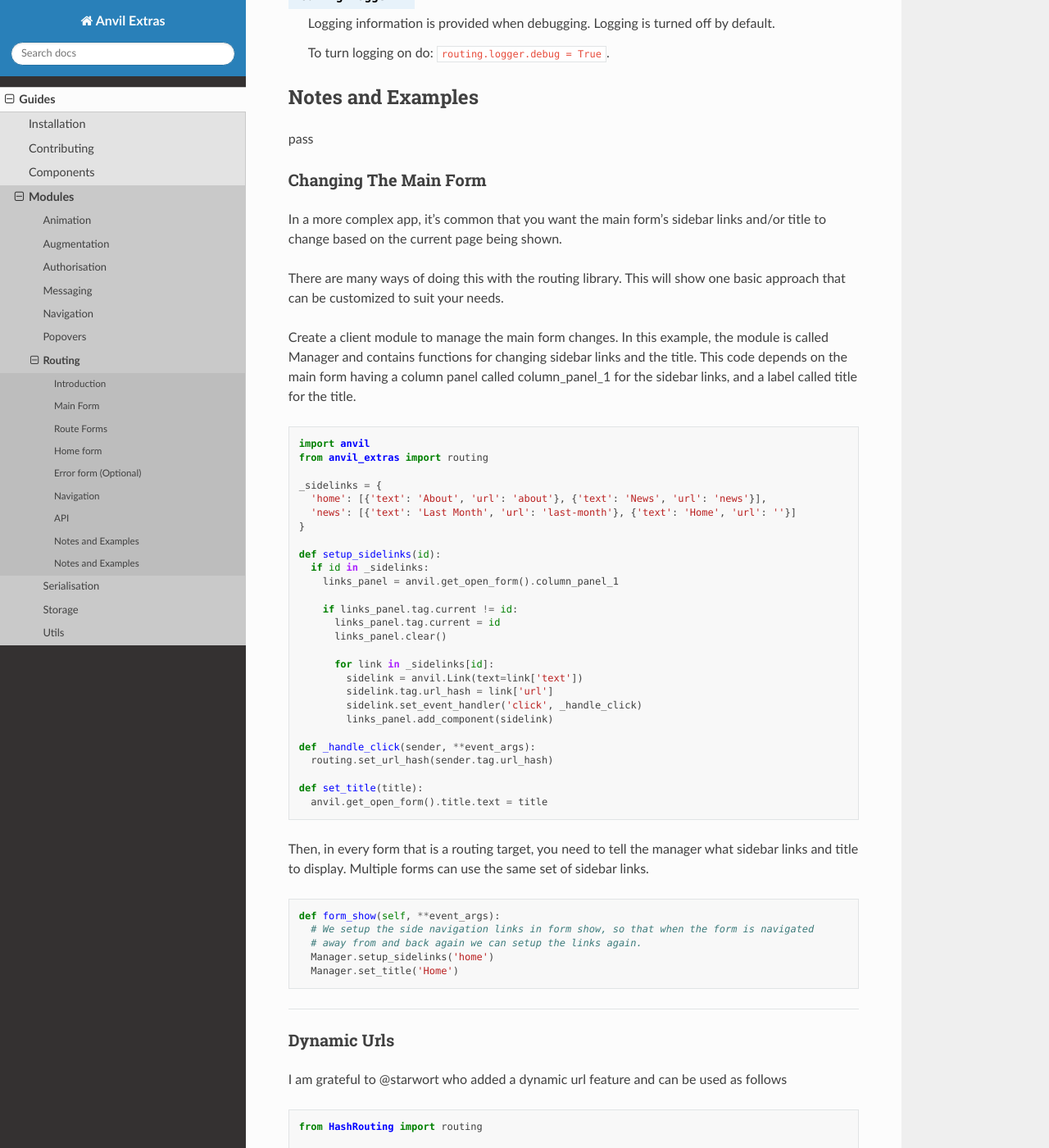
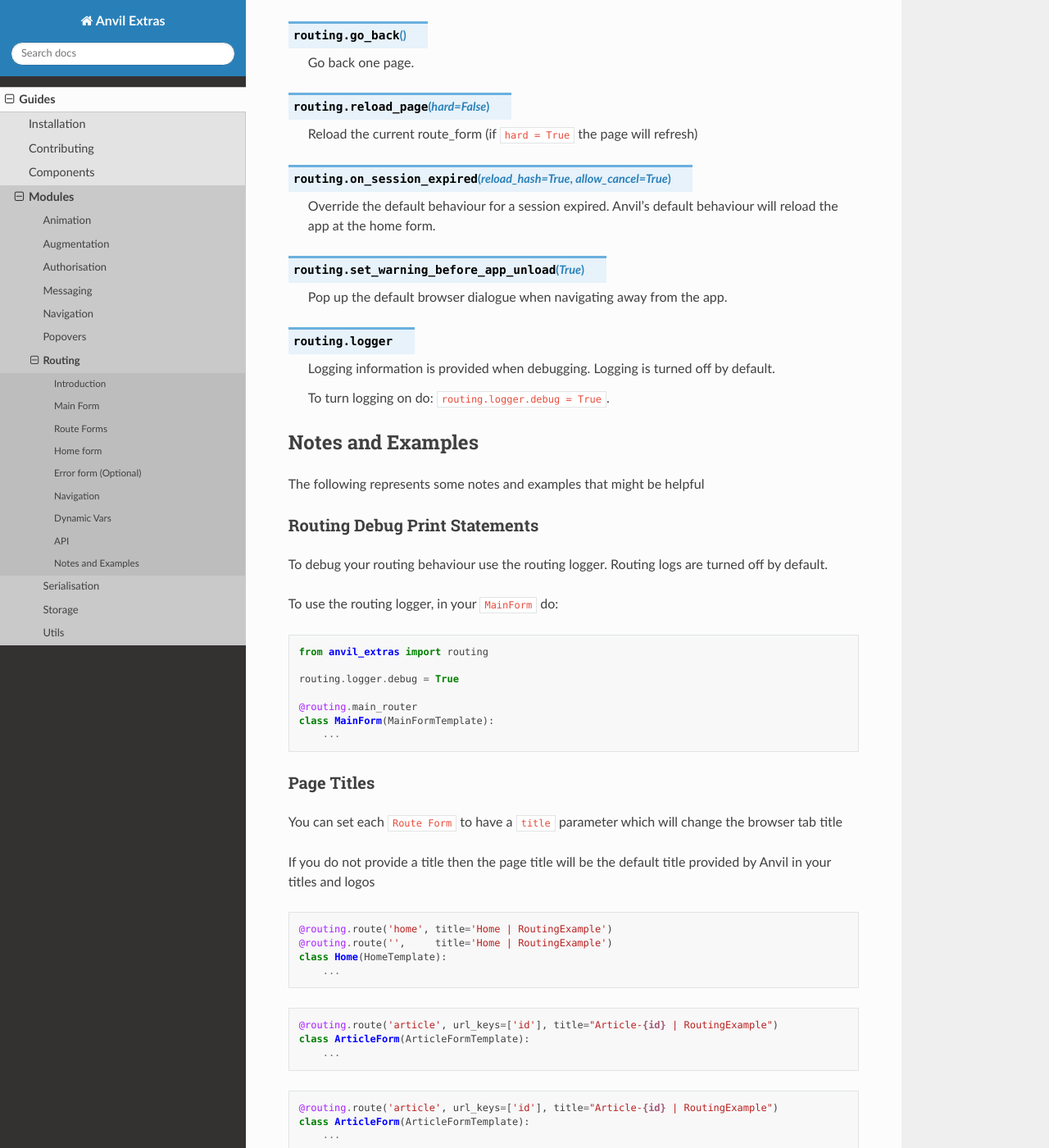
Before and after one commit to anvilistas/anvil-extras, a Sphinx documentation site: the page built from docs/guides/modules/routing.rst, in a window 1280 px wide and 1400 px high, scrolled down 6675 px. Shown: the whole window at 82% size. Built offline with Sphinx 7.4.7 and the Read the Docs theme 2.0.0, drawn with Linux system fonts in a browser that asks for light colours; some of the changed text lies outside the part shown.

Commit message:
routing docs: some moving about of content

```diff
--- a/docs/guides/modules/routing.rst
+++ b/docs/guides/modules/routing.rst
@@ -13,7 +13,7 @@
 Introduction
 ------------
 
-An Anvil app is a Single Page app. When the user navigates through the app pages the URL does not change.
+An Anvil app is a single page app. When the user navigates through the app's pages the URL does not change.
 The part of the URL before the `#` is used by the server to identify the app.
 The part following the `#`, is never sent to the server, and used only by the browser.
 
@@ -79,8 +79,8 @@
 
     from anvil_extras import routing
 
-    @routing.route('article', url_keys=['id']) class
-    ArticleForm(ArticleFormTemplate):
+    @routing.route('article', url_keys=['id'])
+    class ArticleForm(ArticleFormTemplate):
         ...
 
 
@@ -179,6 +179,30 @@
 
 
 ``routing.set_url_hash`` - has some additional kwargs that can be passed - some examples below.
+
+--------------
+
+Dynamic Vars
+------------
+
+An alternative to a query string is to include a dynamic URL hash.
+The dynamic variables inside the URL pattern will be included in the ``dynamic_vars`` attribute.
+
+.. code:: python
+
+    from anvil_extras import routing
+
+    @routing.route("article/{id}")
+    class ArticleForm(ArticleFormTemplate):
+        ...
+
+You can then check the ``id`` using:
+
+.. code:: python
+
+        print(self.dynamic_vars) # {'id': 3}
+        print(self.dynamic_vars['id']) # 3
+
 
 --------------
 
@@ -348,7 +372,153 @@
 Notes and Examples
 ------------------
 
-pass
+The following represents some notes and examples that might be helpful
+
+
+Routing Debug Print Statements
+******************************
+
+To debug your routing behaviour use the routing logger.
+Routing logs are turned off by default.
+
+To use the routing logger, in your ``MainForm`` do:
+
+.. code:: python
+
+    from anvil_extras import routing
+
+    routing.logger.debug = True
+
+    @routing.main_router
+    class MainForm(MainFormTemplate):
+        ...
+
+
+Page Titles
+***********
+
+You can set each ``Route Form`` to have a ``title`` parameter which will
+change the browser tab title
+
+If you do not provide a title then the page title will be the default
+title provided by Anvil in your titles and logos
+
+.. code:: python
+
+    @routing.route('home', title='Home | RoutingExample')
+    @routing.route('',     title='Home | RoutingExample')
+    class Home(HomeTemplate):
+        ...
+
+.. code:: python
+
+    @routing.route('article', url_keys=['id'], title="Article-{id} | RoutingExample")
+    class ArticleForm(ArticleFormTemplate):
+        ...
+
+.. code:: python
+
+    @routing.route('article', url_keys=['id'], title="Article-{id} | RoutingExample")
+    class ArticleForm(ArticleFormTemplate):
+        ...
+
+.. code:: python
+
+    @routing.route('article/{id}', title='Article | {id}')
+    class ArticleForm(ArticleFormTemplate):
+        ...
+
+
+-  Think ``f strings`` without the f
+-  Anything in curly braces should be an item from ``url_keys`` or a variable in the ``url_pattern``.
+
+You can also dynamically set the page title,
+for example, to values loaded from the database.
+
+.. code:: python
+
+    from anvil.js.window import document
+
+    @routing.route('article', url_keys=['id'])
+    class ArticleForm(ArticleFormTemplate):
+      def __init__(self, **properties):
+        self.item = anvil.server.call('get_article', article_id=self.url_dict['id'])
+        document.title = f"{self.item['title']} | RoutingExample'"
+
+        self.init_components(**properties)
+
+
+
+Full Width Rows
+***************
+
+You can set a ``Route Form`` to load as a ``full_width_row`` by setting
+the ``full_width_row`` parameter to ``True``.
+
+.. code:: python
+
+    @routing.route('home', title='Home', full_width_row=True)
+    class Home(HomeTemplate):
+        ...
+
+
+Multiple Route Decorators
+*************************
+
+It is possible to define optional parameters by adding multiple
+decorators, e.g. one with and one without the key. Here is an example
+that allows to use the ``home page`` with the default empty string and
+with one optional ``search`` parameter:
+
+.. code:: python
+
+    @routing.route('')
+    @routing.route('', url_keys=['search'])
+    class Form1(Form1Template):
+      def __init__(self, **properties):
+        self.init_components(**properties)
+        self.search_terms.text = self.url_dict.get('search', '')
+
+Perhaps your form displays a different ``item`` depending on the
+``url_pattern``/``url_hash``:
+
+.. code:: python
+
+    @routing.route('articles')
+    @routing.route('blogposts')
+    class ListItems(ListItemsTemplate):
+      def __init__(self, **properties):
+        self.init_components(**properties)
+        self.item = anvil.server.call(f'get_{self.url_pattern}')  # self.url_pattern is provided by the routing module
+
+
+Form Arguments
+**************
+
+It's usually better to avoid required named arguments for a Form.
+Something like this is not allowed:
+
+.. code:: python
+
+    @routing.route('form1', url_keys=['key1'])
+    class Form1(Form1Template):
+      def __init__(self, key1, **properties):
+
+All the parameters listed in ``url_keys`` are required, and the rule is
+enforced by the routing module. If the ``Route Form`` has required
+``url_keys`` then the routing module will provide a ``url_dict`` with
+the parameters from the ``url_hash``.
+
+This is the correct way:
+
+.. code:: python
+
+    @routing.route('form1', url_keys=['key1'])
+    class Form1(Form1Template):
+      def __init__(self, **properties):
+        key1 = self.url_dict['key1']  #routing provides self.url_dict
+
+
 
 
 Changing The Main Form
@@ -408,73 +578,7 @@
         Manager.setup_sidelinks('home')
         Manager.set_title('Home')
 
---------------
 
-Dynamic Urls
-************
-
-I am grateful to @starwort who added a dynamic url feature and can be
-used as follows
-
-.. code:: python
-
-    from HashRouting import routing
-
-    @routing.route('article/{id}')
-    class ArticleForm(ArticleFormTemplate):
-
-You can then check the ``id`` using:
-
-.. code:: python
-
-        print(self.dynamic_vars) # {'id': 3}
-        print(self.dynamic_vars['id']) # 3
-
-`Page Titles <#page-titles>`__ should work the same way with
-``dynamic_vars`` as they do with the ``url_dict``
-
-.. code:: python
-
-    from HashRouting import routing
-
-    @routing.route('article/{id}', title='Article | {id}')
-    class ArticleForm(ArticleFormTemplate):
-
-
---------------
-
-Notes and Examples
-------------------
-
-The following represents some notes and examples that might be helpful
-
-Form Arguments
-**************
-
-``Form`` ``__init__`` methods cannot have required named arguments.
-Something like this is not allowed:
-
-.. code:: python
-
-    @routing.route('form1', url_keys=['key1'])
-    class Form1(Form1Template):
-      def __init__(self, key1, **properties):
-
-All the parameters listed in ``url_keys`` are required, and the rule is
-enforced by the routing module. If the ``Route Form`` has required
-``url_keys`` then the routing module will provide a ``url_dict`` with
-the parameters from the ``url_hash``.
-
-This is the correct way:
-
-.. code:: python
-
-    @routing.route('form1', url_keys=['key1'])
-    class Form1(Form1Template):
-      def __init__(self, **properties):
-        key1 = self.url_dict['key1']  #routing provides self.url_dict
-
---------------
 
 Security
 ********
@@ -492,36 +596,6 @@
 
 --------------
 
-Multiple Route Decorators
-*************************
-
-It is possible to define optional parameters by adding multiple
-decorators, e.g. one with and one without the key. Here is an example
-that allows to use the ``home page`` with the default empty string and
-with one optional ``search`` parameter:
-
-.. code:: python
-
-    @routing.route('')
-    @routing.route('', url_keys=['search'])
-    class Form1(Form1Template):
-      def __init__(self, **properties):
-        self.init_components(**properties)
-        self.search_terms.text = self.url_dict.get('search', '')
-
-Perhaps your form displays a different ``item`` depending on the
-``url_pattern``/``url_hash``:
-
-.. code:: python
-
-    @routing.route('articles')
-    @routing.route('blogposts')
-    class ListItems(ListItemsTemplate):
-      def __init__(self, **properties):
-        self.init_components(**properties)
-        self.item = anvil.server.call(f'get_{self.url_pattern}')  # self.url_pattern is provided by the routing module
-
---------------
 
 Navigation Techniques
 *********************
@@ -607,60 +681,6 @@
 
 --------------
 
-Page Titles
-***********
-
-You can set each ``Route Form`` to have a ``title`` parameter which will
-change the page title
-
-If you do not provide a title then the page title will be the default
-title provided by Anvil in your titles and logos
-
-**Examples**:
-
-.. code:: python
-
-    @routing.route('home', title='Home | RoutingExample')
-    @routing.route('',     title='Home | RoutingExample')
-    class Home(HomeTemplate):
-
-.. code:: python
-
-    @routing.route('article', url_keys=['id'], title="Article-{id} | RoutingExample")
-    class ArticleForm(ArticleFormTemplate):
-
--  Think ``f strings`` without the f
--  Anything in curly braces should be an item from ``url_keys``
-
-You can also dynamically set the page title, for example, to values
-loaded from the database.
-
-.. code:: python
-
-    from anvil.js.window import document
-
-    @routing.route('article', url_keys=['id'])
-    class ArticleForm(ArticleFormTemplate):
-      def __init__(self, **properties):
-        self.item = anvil.server.call('get_article', article_id=self.url_dict['id'])
-        document.title = f"{self.item['title']} | RoutingExample'"
-
-        self.init_components(**properties)
-
---------------
-
-Full Width Rows
-***************
-
-You can set a ``Route Form`` to load as a ``full_width_row`` by setting
-the ``full_width_row`` parameter to ``True``.
-
-.. code:: python
-
-    @routing.route('home', title='Home', full_width_row=True)
-    class Home(HomeTemplate):
-
---------------
 
 Main Router Callbacks
 *********************
@@ -821,15 +841,14 @@
 
     routing.set_url_hash(url_pattern='customer', url_dict={'name':'A&B'})
 
-HashRouting will encode this correctly
+anvil_extras will encode this correctly
 
 --------------
 
 I have a login form how do I work that?
 ***************************************
 
-As part of ``HashRouting`` navigation
-~~~~~~~~~~~~~~~~~~~~~~~~~~~~~~~~~~~~~
+As part of ``anvil_extras`` navigation
 
 .. code:: python
 
@@ -871,12 +890,11 @@
                              )
         # '' replaces 'login' in the history stack and redirects to the HomeForm
 
-Separate from ``HashRouting`` navigation
-~~~~~~~~~~~~~~~~~~~~~~~~~~~~~~~~~~~~~~~~
+Separate from ``anvil_extras`` navigation
 
 Rather than have the ``LoginForm`` be part of the navigation, you could
 create a ``LoginForm`` as a startup form without using any
-``HashRouting`` decorators.
+``anvil_extras`` decorators.
 
 Then when the user has signed in you can call ``open_form('MainForm')``.
 The ``main_router`` will then take control of the ``url_hash`` based
@@ -889,7 +907,7 @@
 :smile:
 
 (You will need to add an on\_navigation method to the ``LoginForm``,
-which does nothing, to keep HashRouting happy)
+which does nothing, to keep anvil_extras happy)
 
 .. code:: python
 
@@ -1026,54 +1044,6 @@
 
 --------------
 
-A Note on ``load_form`` with Multiple Decorators
-************************************************
-
-.. code:: python
-
-    @routing.route('home')
-    @routing.route('')
-    class Home(HomeTemplate):
-
-``routing.load_form(Home)`` will raise a ``KeyError`` since it does not
-know which ``url_pattern`` to choose
-
-.. code:: python
-
-    raise KeyError("Home has multiple decorators - you must provide a url_pattern [and url_keys] with load_form()")
-
-Instead do: ``routing.load_form(Home, url_pattern='home')`` or
-``routing.load_form(Home, url_pattern='')``
-
---------------
-
-Routing Debug Print Statements
-******************************
-
-To debug your routing behaviour use the routing logger. Routing logs are
-turned off by default.
-
-To use the routing logger, in your ``MainForm`` do:
-
-.. code:: python
-
-    from HashRouting import routing
-
-    routing.logger.debug = True
-
-    @routing.main_router
-    class MainForm(MainFormTemplate):
-
-You can also show the entire log of routing print statements in the
-following way...
-
-.. code:: python
-
-    def button_1_click(self, **event_args):
-      alert(routing.show_log(), large=True)
-
---------------
-
 Leaving the app
 ***************
 
@@ -1092,7 +1062,7 @@
 
 .. code:: python
 
-    from HashRouting import routing
+    from anvil_extras import routing
 
     routing.set_warning_before_app_unload(True)
 
```
